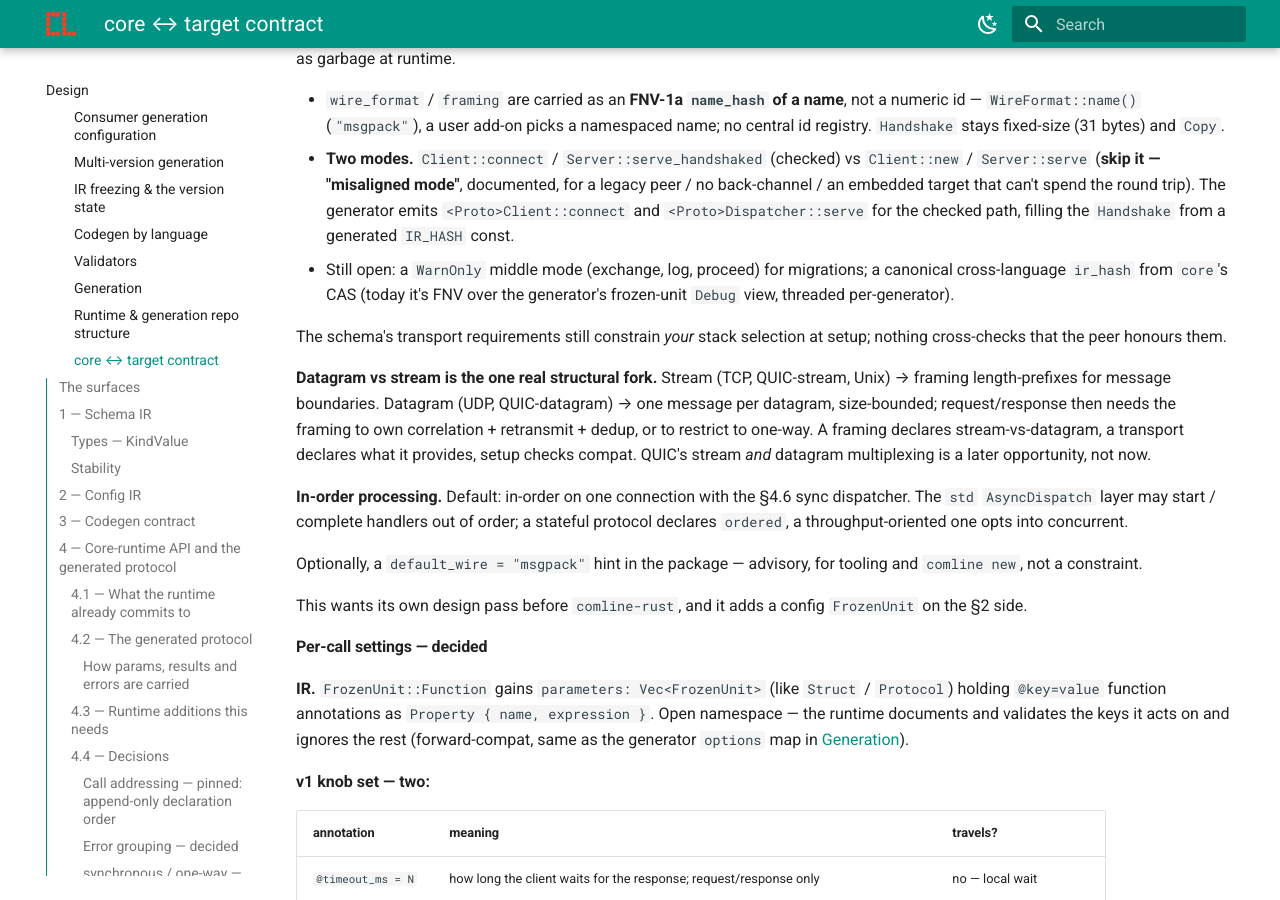
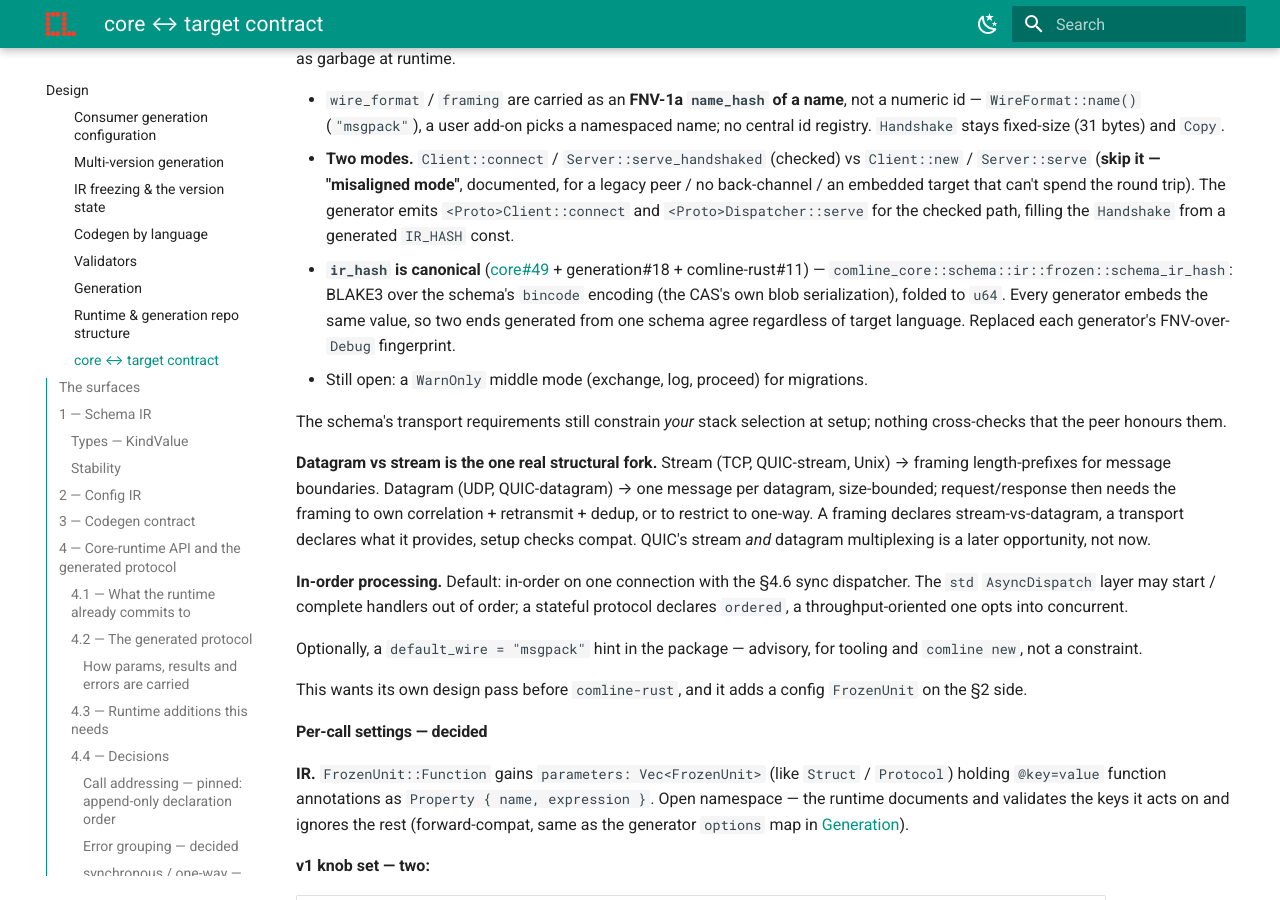
Before and after one commit to ComlineProject/docs, an MkDocs documentation site: the page built from docs/docs/design/core-target-contract.md, in a window 1280 px wide and 900 px high, scrolled down 10954 px. Built offline with MkDocs 1.6.1 and Material for MkDocs 9.7.7, drawn with Linux system fonts in a browser that asks for light colours; the version menu is left out; some of the changed text lies outside the part shown.

Commit message:
docs: ir_hash is now canonical (core#49 + generation#18 + comline-rust#11)
core-target-contract.md — the handshake's `ir_hash` is
`comline_core::schema::ir::frozen::schema_ir_hash` (BLAKE3 over bincode),
one value across all target languages; drop it from the open lists.

```diff
--- a/docs/docs/design/core-target-contract.md
+++ b/docs/docs/design/core-target-contract.md
@@ -457,7 +457,8 @@ does not).
 
 - `wire_format` / `framing` are carried as an **FNV-1a `name_hash` of a name**, not a numeric id — `WireFormat::name()` (`"msgpack"`), a user add-on picks a namespaced name; no central id registry. `Handshake` stays fixed-size (31 bytes) and `Copy`.
 - **Two modes.** `Client::connect` / `Server::serve_handshaked` (checked) vs `Client::new` / `Server::serve` (**skip it — "misaligned mode"**, documented, for a legacy peer / no back-channel / an embedded target that can't spend the round trip). The generator emits `<Proto>Client::connect` and `<Proto>Dispatcher::serve` for the checked path, filling the `Handshake` from a generated `IR_HASH` const.
-- Still open: a `WarnOnly` middle mode (exchange, log, proceed) for migrations; a canonical cross-language `ir_hash` from `core`'s CAS (today it's FNV over the generator's frozen-unit `Debug` view, threaded per-generator).
+- **`ir_hash` is canonical** ([core#49](https://github.com/ComlineProject/core/pull/49) + generation#18 + comline-rust#11) — `comline_core::schema::ir::frozen::schema_ir_hash`: BLAKE3 over the schema's `bincode` encoding (the CAS's own blob serialization), folded to `u64`. Every generator embeds the same value, so two ends generated from one schema agree regardless of target language. Replaced each generator's FNV-over-`Debug` fingerprint.
+- Still open: a `WarnOnly` middle mode (exchange, log, proceed) for migrations.
 
 The schema's transport requirements still constrain *your* stack selection at setup; nothing cross-checks that the peer honours them.
 
@@ -690,9 +691,10 @@ what remains is below the decision line:
   trait signatures are built (7b–7e), and the IR changes the decisions imply are
   landed (`Function.parameters`, `KindValue::Unit`, drop `synchronous` — core#46;
   `throws: Vec<u16>` + error ordinals — core#47). The connection handshake
-  (runtime#8 + comline-rust#6), pluggable framing incl. JSON-RPC (runtime#10 +
-  comline-rust#8), the per-`protocol` `@framing` selector on the generated
-  `connect` / `serve` helpers (comline-rust#9), and its `comline.toml`
+  (runtime#8 + comline-rust#6) with a canonical `ir_hash` from `core`
+  (core#49 + generation#18 + comline-rust#11), pluggable framing incl. JSON-RPC
+  (runtime#10 + comline-rust#8), the per-`protocol` `@framing` selector on the
+  generated `connect` / `serve` helpers (comline-rust#9), and its `comline.toml`
   package-wide `default_framing` (generation#17 + comline-rust#10 + cli#27) are
   built. Still open at the wire level: a `WarnOnly` handshake mode,
   multi-`throws` (`! A, B`) grammar, version-diff enforcement of the ordinal
```
